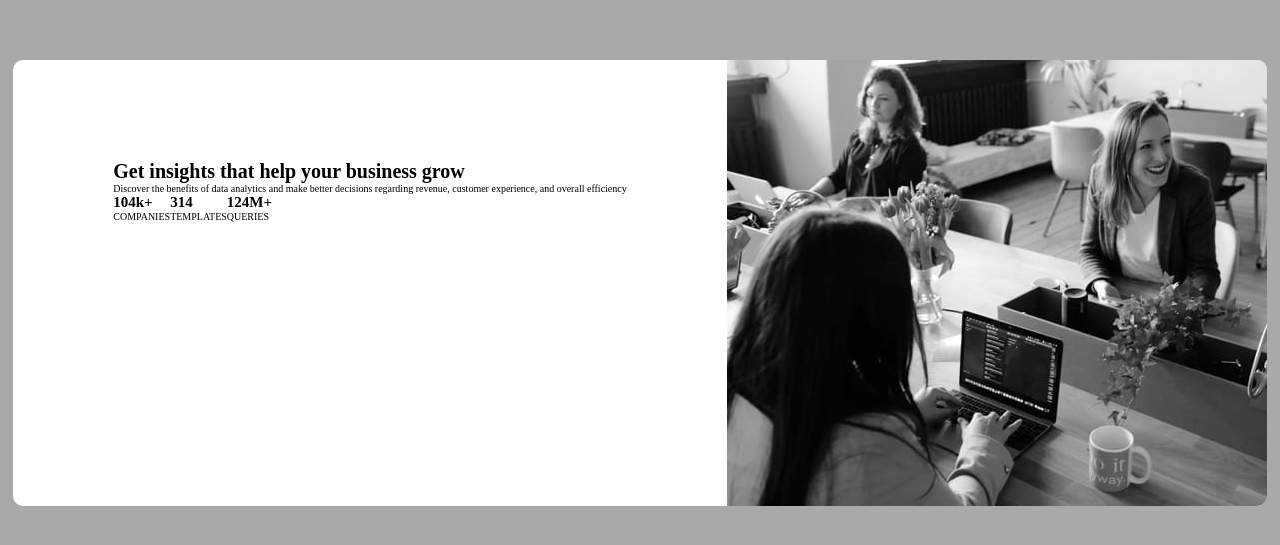
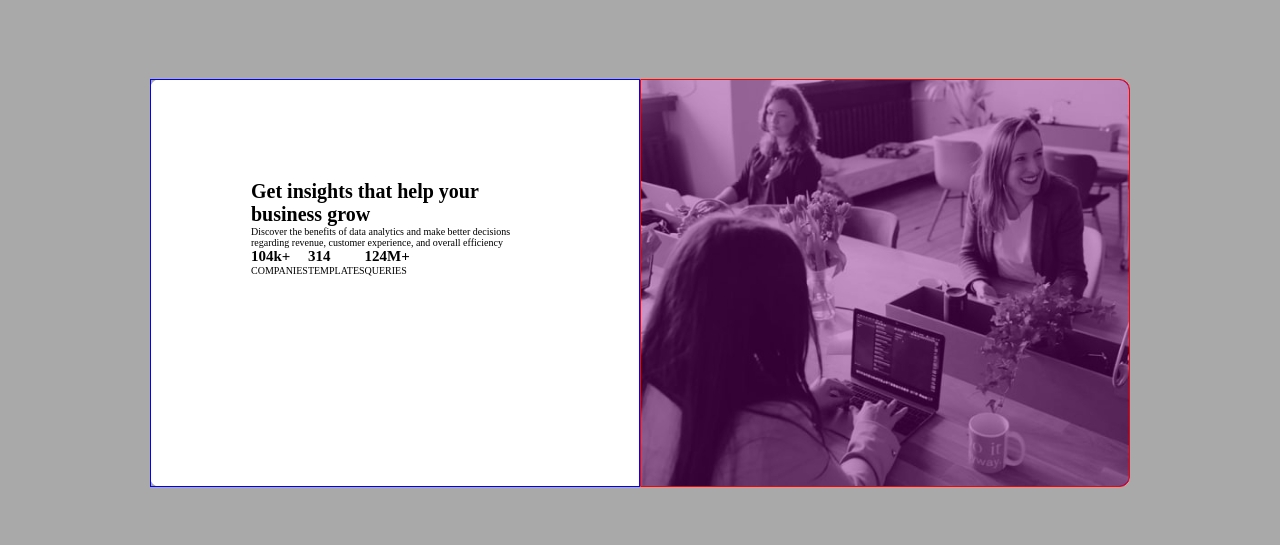
Before and after one commit to Frimpong04/stats-preview-card, a plain HTML site: page index.html in a window 1280 px wide. Shown: the part 117-662 px from the top of the page. Drawn offline with Linux system fonts and the light colour scheme.

Commit message:
add background color to image

```diff
--- a/index.html
+++ b/index.html
@@ -12,7 +12,10 @@
 </head>
 <body>
     <main class="preview-card">
-        <img src="./images/image-header-desktop.jpg" alt=""/>
+        <div class="image-container">
+            <img src="./images/image-header-desktop.jpg" alt=""/>
+        </div>
+
         <div class="text-container">
             <h1>
                 Get <span>insights</span> that help your business grow
--- a/style.css
+++ b/style.css
@@ -24,18 +24,29 @@ body {
     flex-direction:row-reverse;
     background-color:white;
     border-radius:1rem;
+    flex-wrap:wrap;
+    max-width:98rem;
 }
-
+.image-container {
+    border:1px solid red;
+    flex:1 1 40rem;
+    border-radius:0 1rem 1rem 0;
+    background-color:purple;
+}
 img {
     border-radius:0 1rem 1rem 0;
-
+    width:100%;
+    height:100%;
+    object-fit: cover;
+    opacity:0.6;
 }
 
 .text-container {
     display:flex;
     flex-direction:column;
     padding:10rem;
-
+    border:1px solid blue;
+    flex:1 1 40rem;
 }
 .stats-container {
     display:flex;
```
